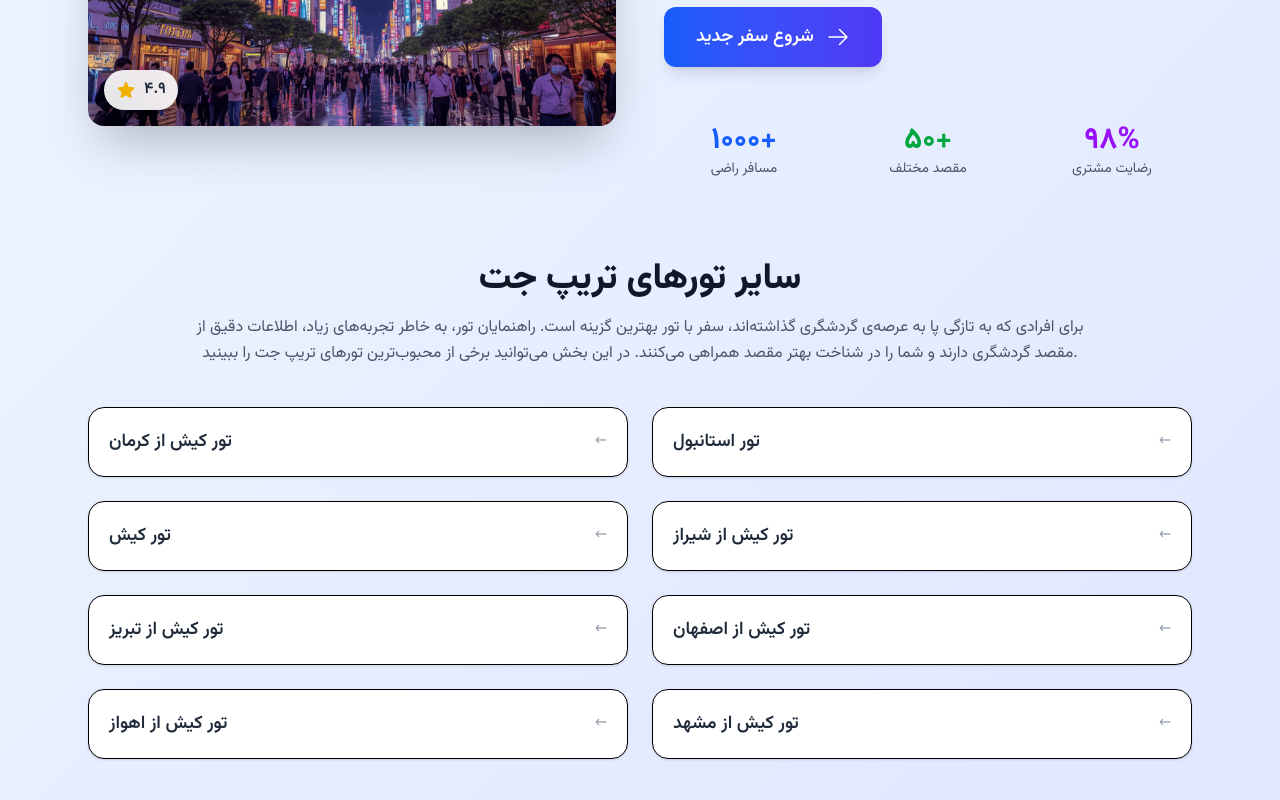
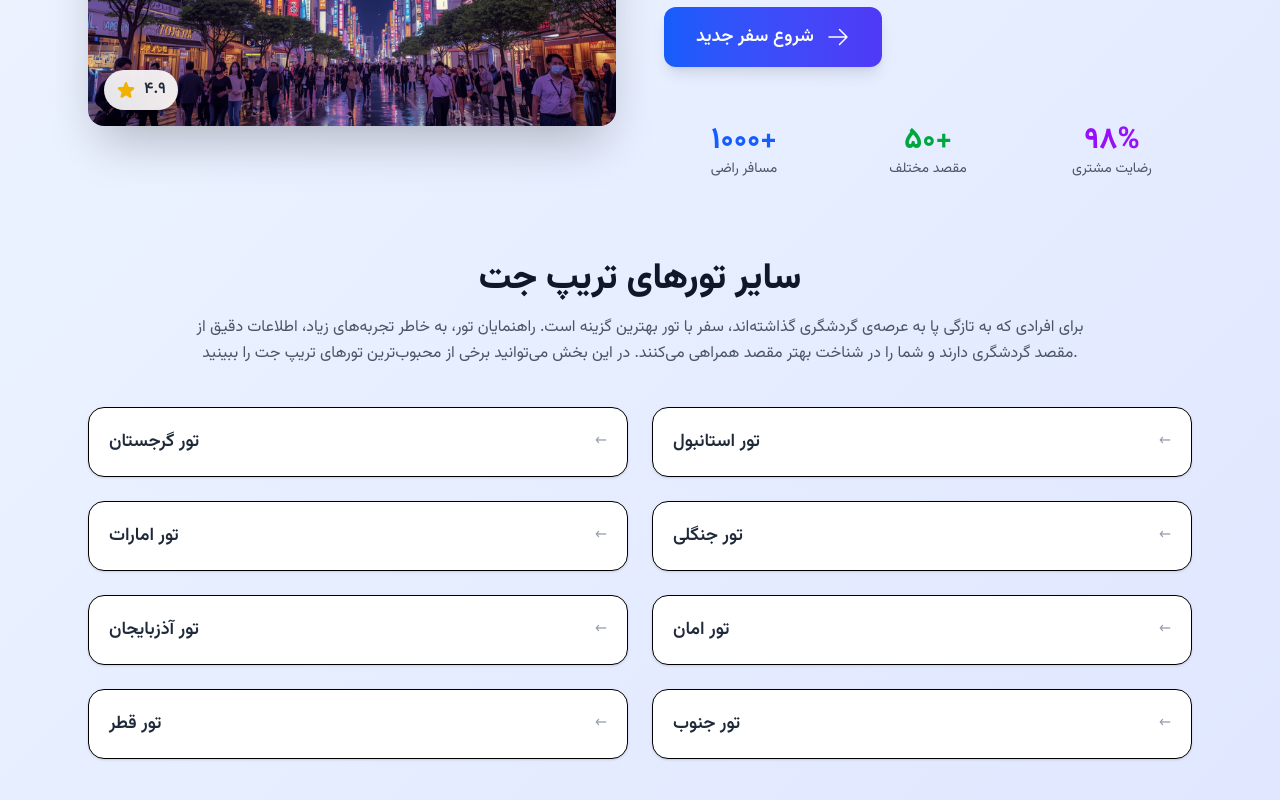
Before and after one commit to unkmitm/Tour, a React (Vite) app in the folder front/: page / in a window 1280 px wide. Shown: the part 1696-2496 px from the top of the page. Built offline with nearby package versions, Linux system fonts and the light colour scheme.

Commit message:
Little Refactor

```diff
--- a/front/src/LifeSection.jsx
+++ b/front/src/LifeSection.jsx
@@ -1,114 +1,109 @@
 import { useState } from "react";
 import { Link } from "react-router-dom";
-import {
-  HeartIcon,
-  StarIcon,
-  ArrowRightIcon,
-} from "@heroicons/react/24/outline";
+import { HeartIcon, StarIcon, ArrowRightIcon } from "@heroicons/react/24/outline";
+
+const Feature = ({ bgColor, textColor, text }) => (
+  <div className="flex items-center gap-3">
+    <div className={`${bgColor} w-8 h-8 rounded-full flex items-center justify-center`}>
+      <span className={`${textColor} font-bold text-sm`}>✓</span>
+    </div>
+    <span className="text-gray-700">{text}</span>
+  </div>
+);
+
+const Stat = ({ value, label, color }) => (
+  <div className="text-center">
+    <div className={`text-3xl font-bold ${color}`}>{value}</div>
+    <div className="text-gray-600 text-sm">{label}</div>
+  </div>
+);
+
+const TourLink = ({ title, to }) => (
+  <Link
+    to={{ pathname: to, search: "?ref=homepage" }}
+    className="flex items-center justify-between bg-white border rounded-2xl p-5 shadow-sm hover:shadow-md transition-all"
+  >
+    <span className="text-lg font-semibold text-gray-800">{title}</span>
+    <span className="text-gray-400">←</span>
+  </Link>
+);
 
 function LifeSection() {
   const [isLiked, setIsLiked] = useState(false);
+
   const otherTours = [
-    { title: "تور کیش از کرمان", to: "/internal/beach" },
+    { title: "تور گرجستان", to: "/external/georgia" },
     { title: "تور استانبول", to: "/external/turkey" },
-    { title: "تور کیش", to: "/internal/beach" },
-    { title: "تور کیش از شیراز", to: "/internal/beach" },
-    { title: "تور کیش از تبریز", to: "/internal/beach" },
-    { title: "تور کیش از اصفهان", to: "/internal/beach" },
-    { title: "تور کیش از اهواز", to: "/internal/beach" },
-    { title: "تور کیش از مشهد", to: "/internal/beach" },
+    { title: "تور امارات", to: "/external/uae" },
+    { title: "تور جنگلی", to: "/internal/jungle" },
+    { title: "تور آذزبایجان", to: "/external/azerbaijan" },
+    { title: "تور امان", to: "/external/oman" },
+    { title: "تور قطر", to: "/external/qatar" },
+    { title: "تور جنوب", to: "/internal/south" },
+  ];
+
+  const features = [
+    { bgColor: "bg-blue-100", textColor: "text-blue-600", text: "تجربه‌های منحصر به فرد و شخصی‌سازی شده" },
+    { bgColor: "bg-green-100", textColor: "text-green-600", text: "راهنمایان محلی و متخصص" },
+    { bgColor: "bg-purple-100", textColor: "text-purple-600", text: "پشتیبانی ۲۴ ساعته در طول سفر" },
+  ];
+
+  const stats = [
+    { value: "۱۰۰۰+", label: "مسافر راضی", color: "text-blue-600" },
+    { value: "۵۰+", label: "مقصد مختلف", color: "text-green-600" },
+    { value: "۹۸%", label: "رضایت مشتری", color: "text-purple-600" },
   ];
 
   return (
     <div className="w-full bg-gradient-to-br from-blue-50 to-indigo-100 py-16 font-persian">
       <div className="max-w-6xl mx-auto px-6">
-        {/* Section Header */}
         <div className="text-center mb-12 rtl">
-          <h2 className="text-4xl font-bold text-gray-900 mb-4">
-            زندگی را تجربه کنید
-          </h2>
+          <h2 className="text-4xl font-bold text-gray-900 mb-4">زندگی را تجربه کنید</h2>
           <p className="text-xl text-gray-600 max-w-3xl mx-auto leading-relaxed">
-            با تریپ جت، لحظات خاطره‌انگیز را در کنار عزیزانتان رقم بزنید و
-            تجربه‌های جدیدی را کشف کنید
+            با تریپ جت، لحظات خاطره‌انگیز را در کنار عزیزانتان رقم بزنید و تجربه‌های جدیدی را کشف کنید
           </p>
         </div>
 
-        {/* Main Content */}
         <div className="grid lg:grid-cols-2 gap-12 items-center">
-          {/* Left Side - Image */}
-          <div className="relative group">
-            <div className="relative overflow-hidden rounded-2xl shadow-2xl">
+          <div className="relative group rounded-2xl shadow-2xl overflow-hidden">
             <img
-                src="/src/images/life.jpg"
+              src="./src/assests/images/life.jpg"
               alt="زندگی و سفر"
               className="w-full h-96 object-cover transform group-hover:scale-105 transition-transform duration-700"
               loading="lazy"
             />
-              {/* Overlay with like button */}
-              <div className="absolute top-4 right-4">
             <button
               onClick={() => setIsLiked(!isLiked)}
-                  className={`w-12 h-12 rounded-full flex items-center justify-center transition-all duration-300 ${
-                    isLiked
-                      ? "bg-red-500 text-white shadow-lg"
-                      : "bg-white/80 text-gray-600 hover:bg-white"
+              aria-label="Add to favorites"
+              type="button"
+              className={`absolute top-4 right-4 w-12 h-12 rounded-full flex items-center justify-center transition-all duration-300 ${
+                isLiked ? "bg-red-500 text-white shadow-lg" : "bg-white/80 text-gray-600 hover:bg-white"
               }`}
-                  type="button"
-                  aria-label="Add to favorites"
             >
-                  <HeartIcon
-                    className={`w-6 h-6 ${isLiked ? "fill-current" : ""}`}
-                  />
+              <HeartIcon className={`w-6 h-6 ${isLiked ? "fill-current" : ""}`} />
             </button>
-              </div>
-              {/* Rating badge */}
+
             <div className="absolute bottom-4 left-4 bg-white/90 backdrop-blur-sm rounded-full px-3 py-2 flex items-center gap-2 shadow-lg">
               <StarIcon className="w-5 h-5 text-yellow-500 fill-current" />
               <span className="font-semibold text-gray-800">۴.۹</span>
             </div>
           </div>
-          </div>
 
-          {/* Right Side - Content */}
           <div className="space-y-8 rtl">
             <div>
-              <h3 className="text-3xl font-bold text-gray-900 mb-4">
-                سفر به معنای واقعی
-              </h3>
+              <h3 className="text-3xl font-bold text-gray-900 mb-4">سفر به معنای واقعی</h3>
               <p className="text-lg text-gray-600 leading-relaxed">
-                هر سفر داستان جدیدی است که باید روایت شود. با تریپ جت، شما نه
-                تنها مقصد را می‌بینید، بلکه فرهنگ، مردم و روح آن سرزمین را نیز
-                تجربه می‌کنید.
+                هر سفر داستان جدیدی است که باید روایت شود. با تریپ جت، شما نه تنها مقصد را می‌بینید،
+                بلکه فرهنگ، مردم و روح آن سرزمین را نیز تجربه می‌کنید.
               </p>
             </div>
 
-            {/* Features */}
             <div className="space-y-4">
-              <div className="flex items-center gap-3">
-                <div className="w-8 h-8 bg-blue-100 rounded-full flex items-center justify-center">
-                  <span className="text-blue-600 font-bold text-sm">✓</span>
-                </div>
-                <span className="text-gray-700">
-                  تجربه‌های منحصر به فرد و شخصی‌سازی شده
-                </span>
-              </div>
-              <div className="flex items-center gap-3">
-                <div className="w-8 h-8 bg-green-100 rounded-full flex items-center justify-center">
-                  <span className="text-green-600 font-bold text-sm">✓</span>
-                </div>
-                <span className="text-gray-700">راهنمایان محلی و متخصص</span>
-              </div>
-              <div className="flex items-center gap-3">
-                <div className="w-8 h-8 bg-purple-100 rounded-full flex items-center justify-center">
-                  <span className="text-purple-600 font-bold text-sm">✓</span>
-                </div>
-                <span className="text-gray-700">
-                  پشتیبانی ۲۴ ساعته در طول سفر
-                </span>
-              </div>
+              {features.map((feature, idx) => (
+                <Feature key={idx} {...feature} />
+              ))}
             </div>
 
-            {/* CTA Button */}
             <div className="pt-4">
               <button className="group bg-gradient-to-r from-blue-600 to-indigo-600 text-white px-8 py-4 rounded-xl font-semibold text-lg hover:from-blue-700 hover:to-indigo-700 transition-all duration-300 shadow-lg hover:shadow-xl transform hover:-translate-y-1 flex items-center gap-3 rtl">
                 <span>شروع سفر جدید</span>
@@ -116,52 +111,23 @@ function LifeSection() {
               </button>
             </div>
 
-            {/* Stats */}
             <div className="grid grid-cols-3 gap-6 pt-6">
-              <div className="text-center">
-                <div className="text-3xl font-bold text-blue-600">۱۰۰۰+</div>
-                <div className="text-gray-600 text-sm">مسافر راضی</div>
-              </div>
-              <div className="text-center">
-                <div className="text-3xl font-bold text-green-600">۵۰+</div>
-                <div className="text-gray-600 text-sm">مقصد مختلف</div>
-              </div>
-              <div className="text-center">
-                <div className="text-3xl font-bold text-purple-600">۹۸%</div>
-                <div className="text-gray-600 text-sm">رضایت مشتری</div>
-              </div>
+              {stats.map((stat, idx) => (
+                <Stat key={idx} {...stat} />
+              ))}
             </div>
           </div>
         </div>
 
-        {/* Other Tours - TripJet */}
         <div className="mt-20 rtl">
-          <h3 className="text-4xl font-extrabold text-gray-900 text-center mb-4">
-            سایر تورهای تریپ جت
-          </h3>
+          <h3 className="text-4xl font-extrabold text-gray-900 text-center mb-4">سایر تورهای تریپ جت</h3>
           <p className="text-gray-600 text-center max-w-4xl mx-auto mb-10 leading-relaxed">
-            برای افرادی که به تازگی پا به عرصه‌ی گردشگری گذاشته‌اند، سفر با تور
-            بهترین گزینه است. راهنمایان تور، به خاطر تجربه‌های زیاد، اطلاعات
-            دقیق از مقصد گردشگری دارند و شما را در شناخت بهتر مقصد همراهی
-            می‌کنند. در این بخش می‌توانید برخی از محبوب‌ترین تورهای تریپ جت را
-            ببینید.
+            برای افرادی که به تازگی پا به عرصه‌ی گردشگری گذاشته‌اند، سفر با تور بهترین گزینه است. راهنمایان تور، به خاطر تجربه‌های زیاد، اطلاعات دقیق از مقصد گردشگری دارند و شما را در شناخت بهتر مقصد همراهی می‌کنند. در این بخش می‌توانید برخی از محبوب‌ترین تورهای تریپ جت را ببینید.
           </p>
 
           <div className="grid grid-cols-1 md:grid-cols-2 gap-6">
-            {otherTours.map(({ title, to }, index) => (
-              <Link
-                to={{
-                  pathname: to,
-                  search: "?ref=homepage",
-                }}
-                key={index}
-                className="flex items-center justify-between bg-white border rounded-2xl p-5 shadow-sm hover:shadow-md transition-all"
-              >
-                <span className="text-lg font-semibold text-gray-800">
-                  {title}
-                </span>
-                <span className="text-gray-400">←</span>
-              </Link>
+            {otherTours.map((tour, idx) => (
+              <TourLink key={idx} {...tour} />
             ))}
           </div>
         </div>
```
Also changed, not shown: front/src/assests/images/life.jpg (renamed from front/src/images/life.jpg), front/src/assests/images/tokyo.jpg (renamed from front/src/images/tokyo.jpg). Lines whose indentation alone changed are shown as unchanged.
